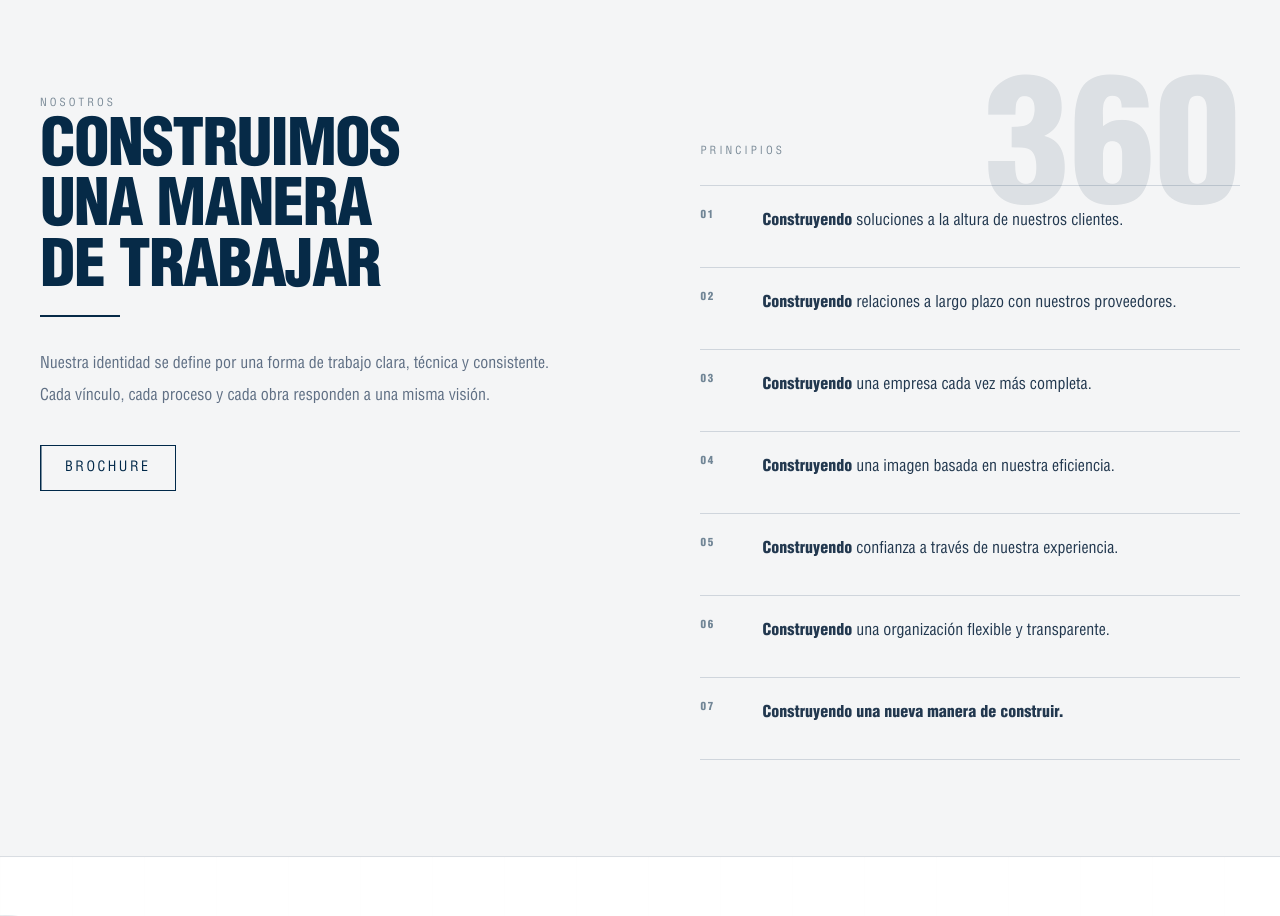
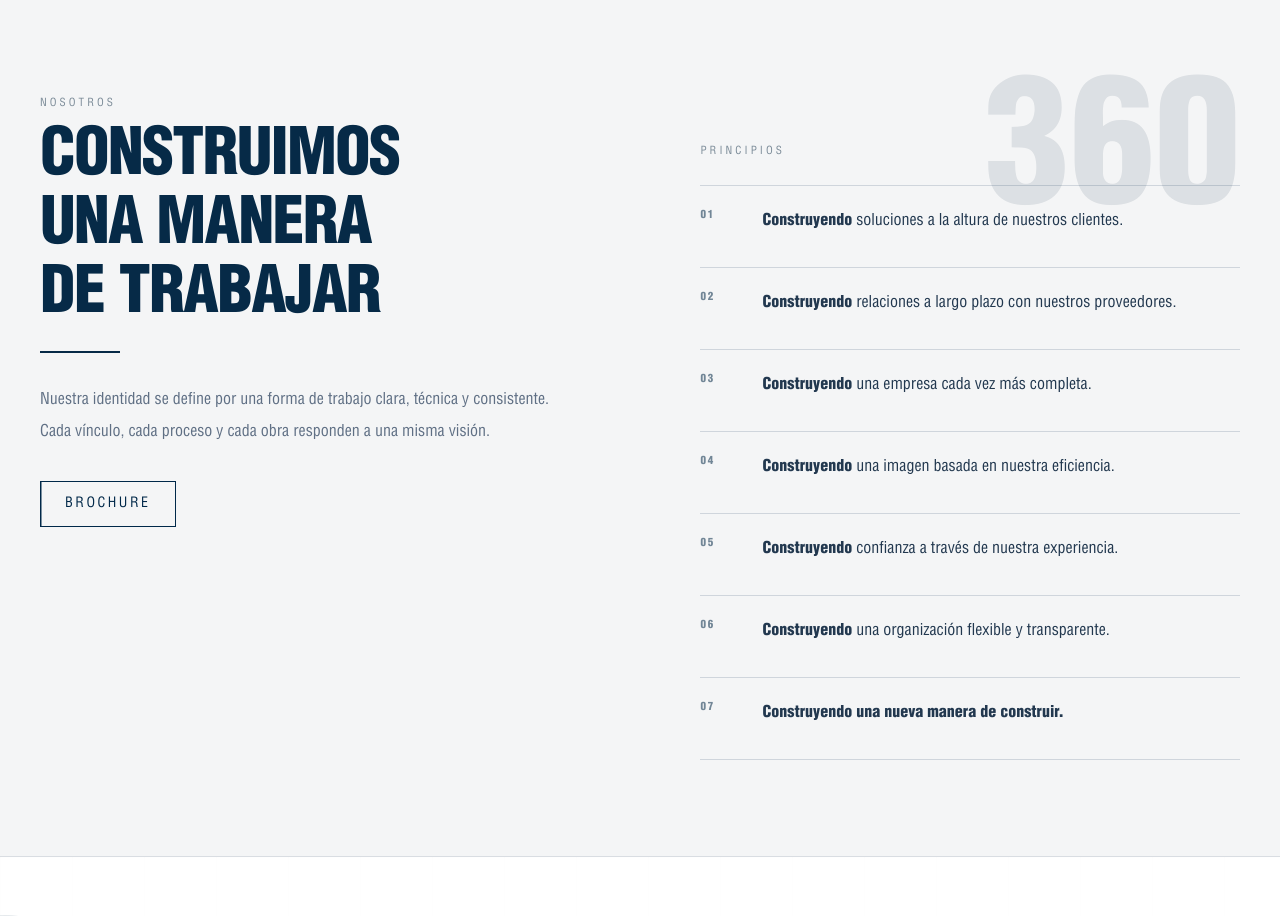
Before and after one commit to pachecoleoo/360-construcciones, a Next.js app: page /nosotros in a window 1280 px wide. Shown: the part 800-1716 px from the top of the page. Built offline with nearby package versions, Linux system fonts and the light colour scheme; no server answers.

Commit message:
Fix accent clipping and staggered title entrance in components/nosotros/NosotrosSlogansSection.tsx

```diff
--- a/components/nosotros/NosotrosSlogansSection.tsx
+++ b/components/nosotros/NosotrosSlogansSection.tsx
@@ -82,15 +82,15 @@ export default function NosotrosSlogansSection() {
               <div className="overflow-visible">
                 <h2
                   className={cx(
-                    "mt-2 max-w-[950px]",
+                    "ios-safe-title mt-2 max-w-[950px]",
                     "text-[36px] md:text-[54px] lg:text-[64px]",
-                    "leading-[0.95] tracking-tight",
+                    "leading-[1.14] tracking-tight",
                     "text-[#062a47]",
                     "font-heading font-black uppercase",
                     "transition-all duration-700 delay-100 ease-out",
                     visible
                       ? "translate-y-0 opacity-100"
-                      : "translate-y-[110%] opacity-0",
+                      : "translate-y-6 opacity-0",
                   )}
                 >
                   {language === "es" ? "Construimos" : "We build"}
```
